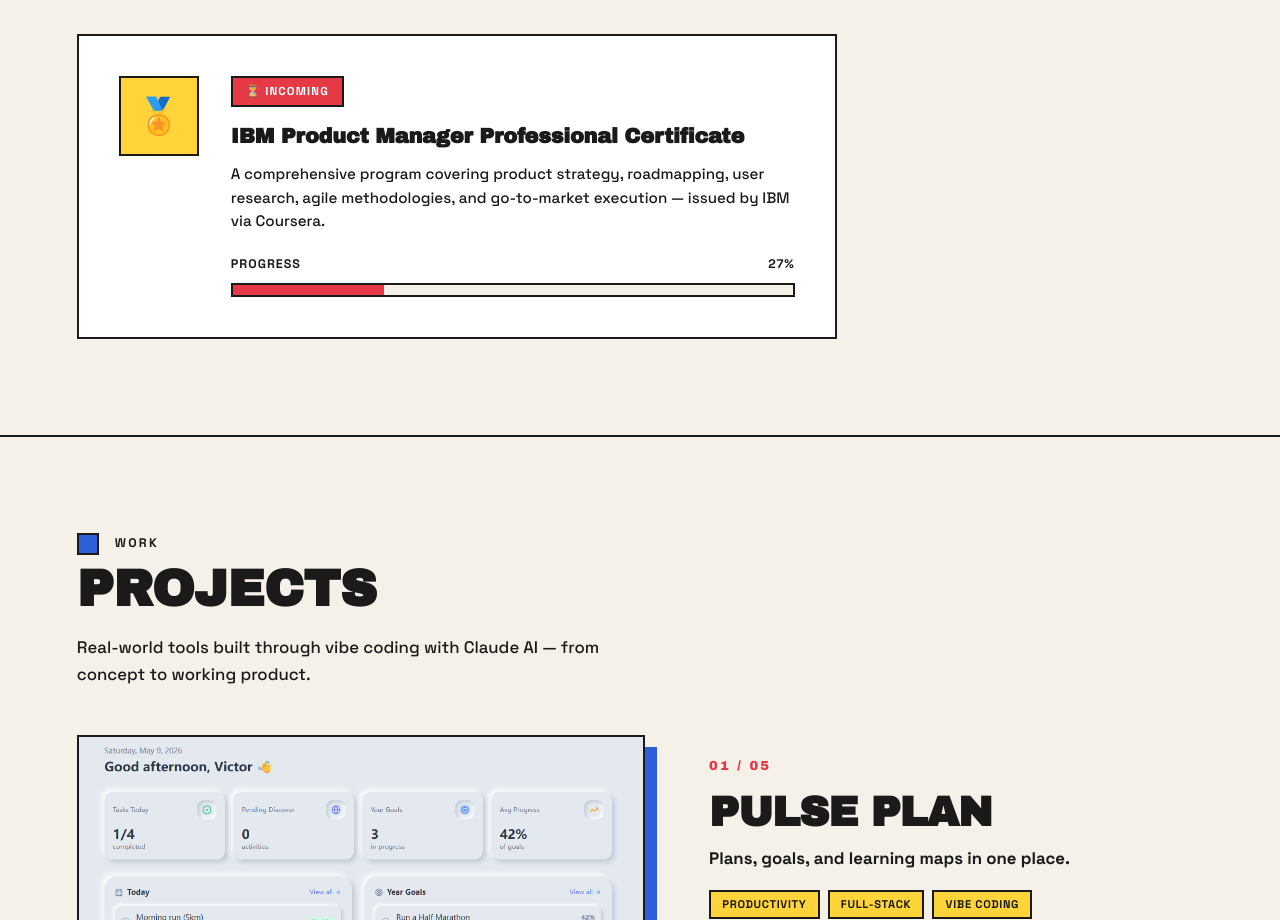
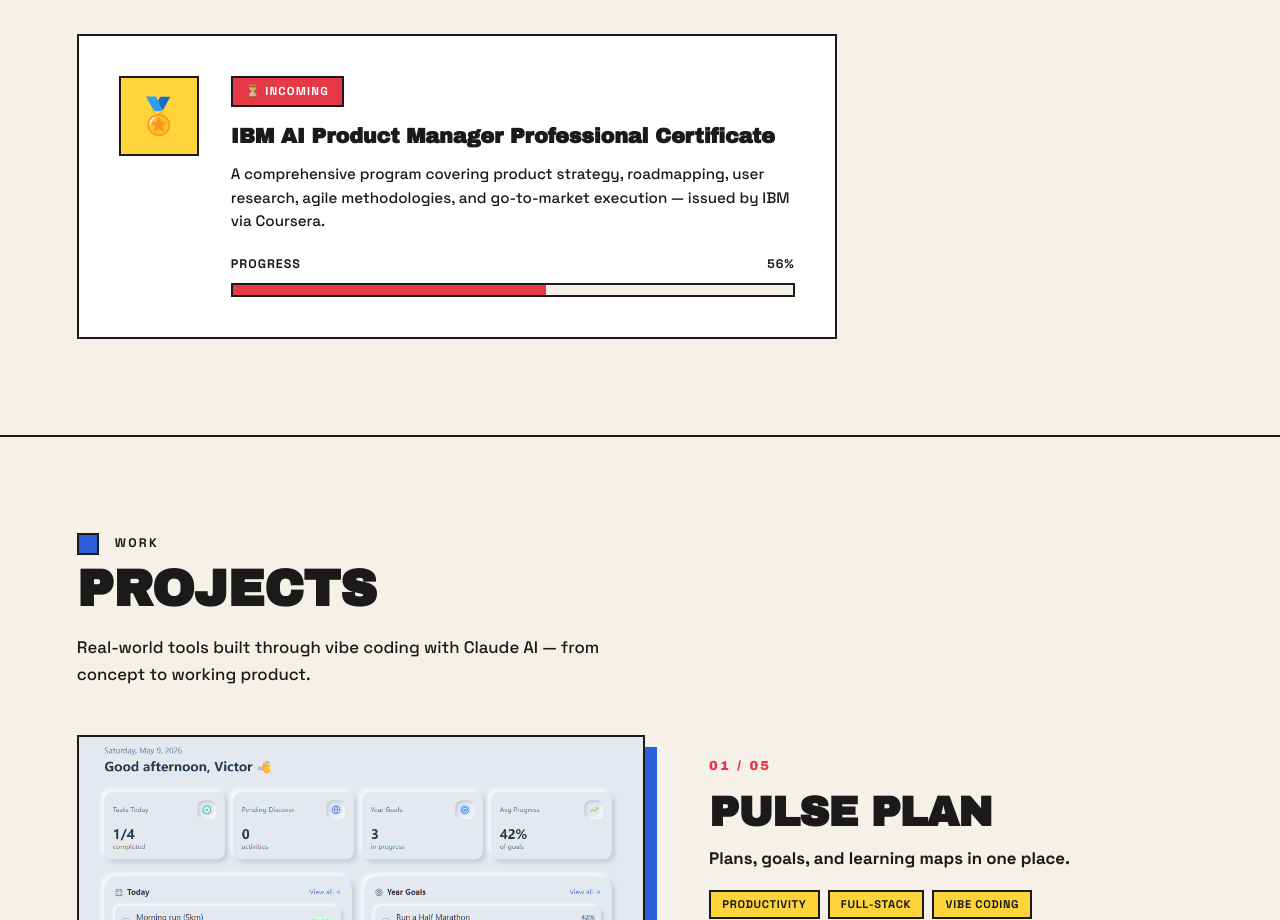
Before and after one commit to huicnvictor/huicnvictor.github.io, a plain HTML site: page index.html in a window 1280 px wide. Shown: the part 1040-1960 px from the top of the page. Drawn offline with Linux system fonts and the light colour scheme.

Commit message:
Update IBM cert to AI Product Manager and bump progress to 56%
Co-Authored-By: Claude Opus 4.7 <noreply@anthropic.com>

```diff
--- a/index.html
+++ b/index.html
@@ -742,7 +742,7 @@
       <div class="cert-icon">🏅</div>
       <div>
         <span class="cert-badge">⏳ Incoming</span>
-        <h3>IBM Product Manager Professional Certificate</h3>
+        <h3>IBM AI Product Manager Professional Certificate</h3>
         <p>
           A comprehensive program covering product strategy, roadmapping,
           user research, agile methodologies, and go-to-market execution —
@@ -751,10 +751,10 @@
         <div class="cert-progress-wrap">
           <div class="cert-progress-label">
             <span>Progress</span>
-            <span>27%</span>
+            <span>56%</span>
           </div>
           <div class="cert-progress-bar">
-            <div class="cert-progress-fill" data-width="27"></div>
+            <div class="cert-progress-fill" data-width="56"></div>
           </div>
         </div>
       </div>
```
